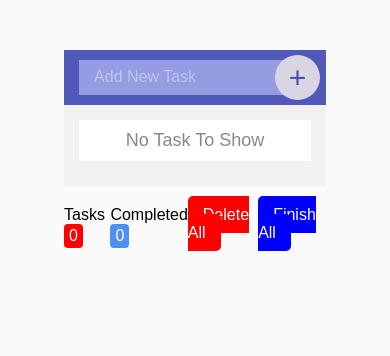
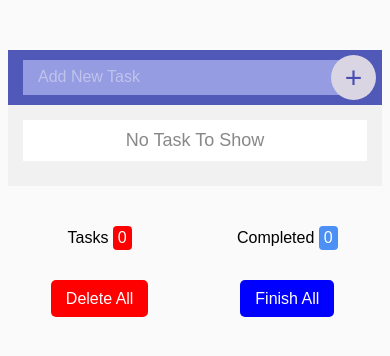
Before and after one commit to Sabry-63/ToDo-List_Js, a plain HTML site: page index.html in a window 390 px wide. Drawn offline with Linux system fonts and the light colour scheme.

Commit message:
Add files via upload

```diff
--- a/style.css
+++ b/style.css
@@ -10,9 +10,10 @@ body {
     width: 70%;
     margin: 20px auto;
 }
+
 .todo-container {
     background-color: #f1f1f1;
-  margin-top: 50px ;
+    margin-top: 50px;
 }
 .add-task {
     position: relative;
@@ -66,7 +67,7 @@ body {
 .task-content {
     padding: 15px;
 }
-.finish{
+.finish {
     text-decoration: line-through;
 }
 .task-content .no-msg {
@@ -85,6 +86,20 @@ body {
 .state-task {
     display: flex;
     justify-content: space-between;
+}
+@media (max-width: 992px) {
+    .center-content {
+        width: 100%;
+    }
+    .state-task {
+        display: block;
+    }
+    .state-task div {
+        text-align: center;
+        display: inline-block;
+        width: 49%;
+        margin: 20px auto;
+    }
 }
 .task-box:not(:last-child) {
     margin-bottom: 10px;
@@ -116,7 +131,7 @@ body {
 }
 
 .delete-all,
-.finish-all{
+.finish-all {
     cursor: pointer;
     color: #fff;
     padding: 10px 15px;
@@ -127,5 +142,4 @@ body {
 }
 .finish-all {
     background-color: #00f;
-
 }
```
Lines whose indentation alone changed are shown as unchanged.
